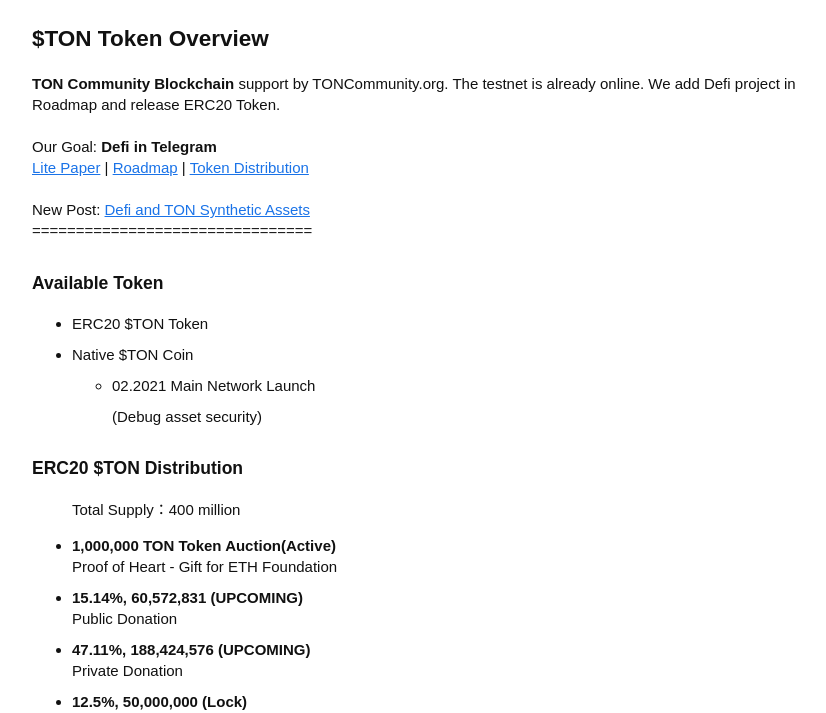
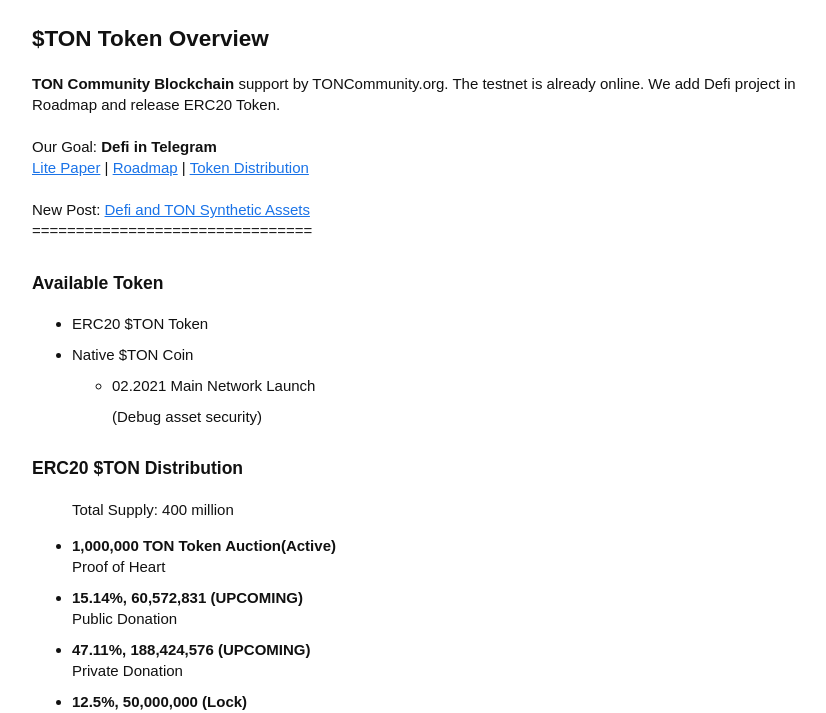
Before and after one commit to TONCommunity/Project, a website: page public/info.html in a window 1280 px wide. Shown: the part 87-800 px from the top of the page, without its empty margins (198-1024 px from the left). Drawn offline with Linux system fonts and the light colour scheme.

Commit message:
Update info.html

```diff
--- a/public/info.html
+++ b/public/info.html
@@ -32,9 +32,9 @@
       </ul>
     </ul>
     <h3>ERC20 $TON Distribution</h3>
-      <ul>Total Supply：400 million</ul>
+      <ul>Total Supply: 400 million</ul>
       <ul><li>
-        <b>1,000,000 TON Token Auction(Active)</b><br>Proof of Heart ️- Gift for ETH Foundation</li>
+        <b>1,000,000 TON Token Auction(Active)</b><br>Proof of Heart</li>
         <li><b>15.14%, 60,572,831 (UPCOMING)</b><br>Public Donation</li>
         <li><b>47.11%, 188,424,576 (UPCOMING)</b><br>Private Donation</li>
         <li><b>12.5%, 50,000,000 (Lock)</b><br>Earmarked, For Liquidity Pool</li>
```
